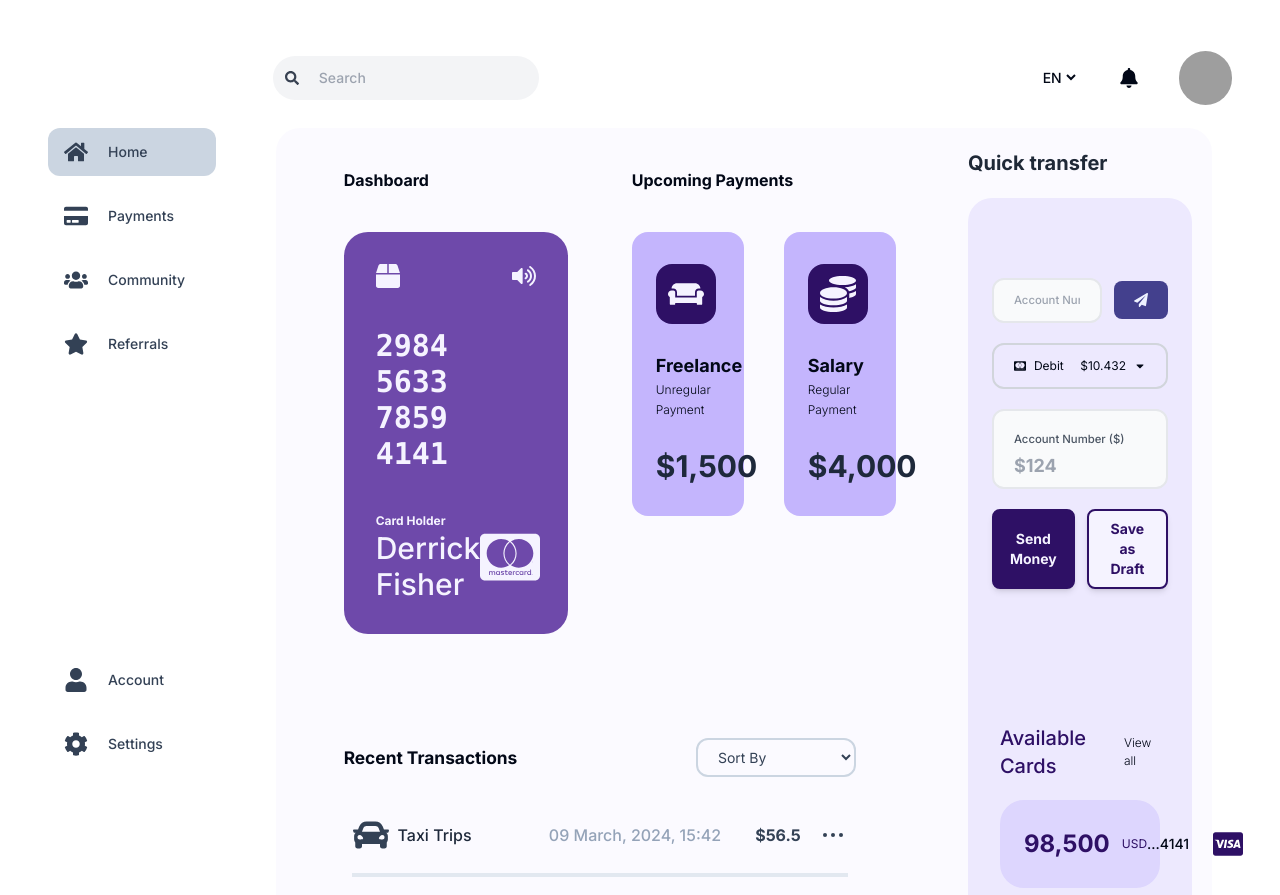
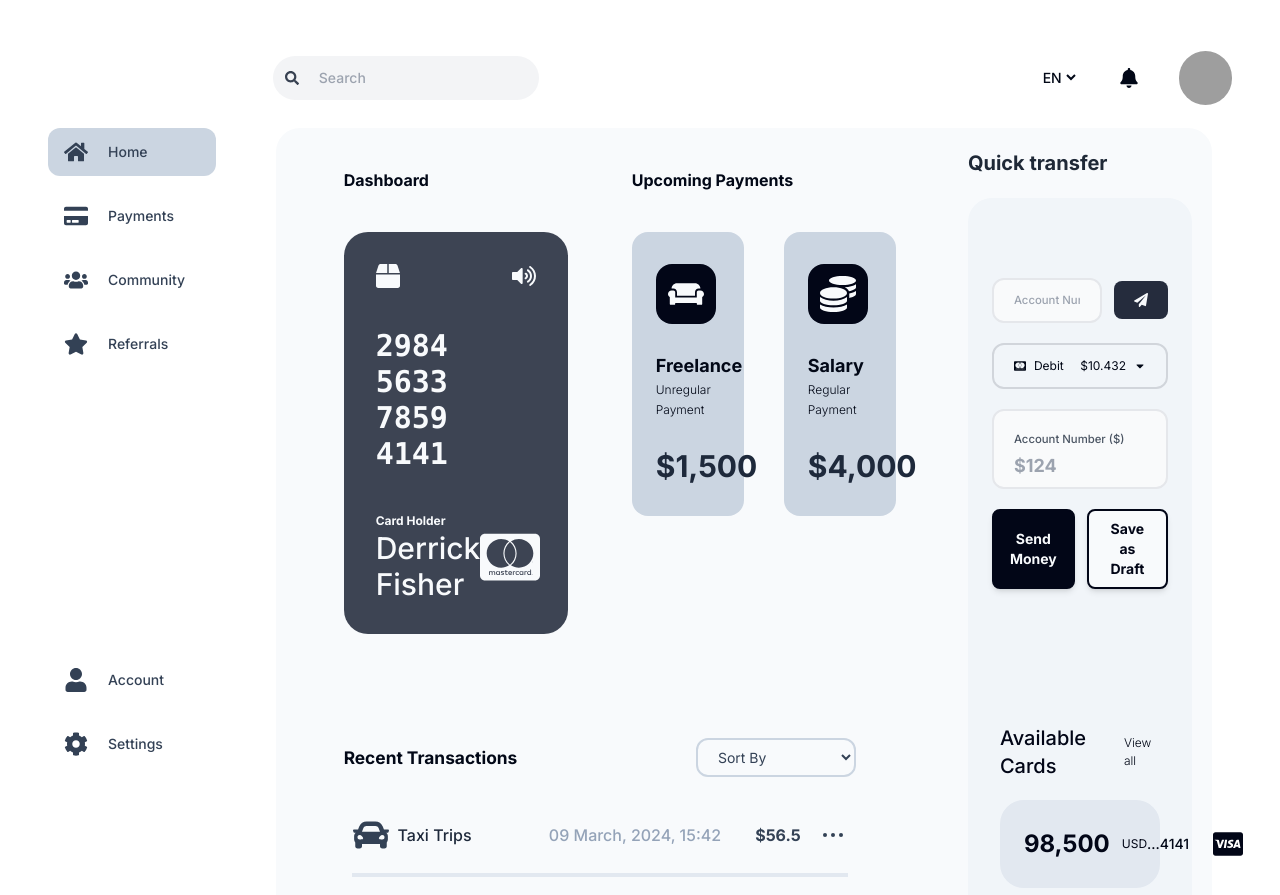
Before and after one commit to arewageek/mobank, a Next.js app: page /dashboard in a window 1280 px wide. Shown: the top 895 px of the page. Built offline with nearby package versions, Linux system fonts and the light colour scheme; grey boxes are pictures that could not be loaded.

Commit message:
Color remodelled

```diff
--- a/src/app/dashboard/page.jsx
+++ b/src/app/dashboard/page.jsx
@@ -1,29 +1,24 @@
-import { VirtualCard } from '@/components/bits/VirtualCard'
-import { QuickTransfer } from '@/components/modules/QuickTransfer'
-import { RecentTrxs } from '@/components/modules/RecentTrxs'
-import { UpcomingPayments } from '@/components/modules/UpcomingPayments'
-import React from 'react'
+import { VirtualCard } from "@/components/bits/VirtualCard";
+import { QuickTransfer } from "@/components/modules/QuickTransfer";
+import { RecentTrxs } from "@/components/modules/RecentTrxs";
+import { UpcomingPayments } from "@/components/modules/UpcomingPayments";
+import React from "react";
 
 const Dashboard = () => {
   return (
-        <main className="w-full bg-violet-50/40 p-5 rounded-3xl flex">
+    <main className="w-full bg-slate-50 p-5 rounded-3xl flex">
       <div className="w-full md:w-3/4 px-3 md:pr-20 md:pl-4">
-
         <div className="w-full h-fit flex flex-wrap flex-col md:flex-row">
           <div className="w-full h-fit md:w-1/2 px-8 py-3">
             <div className="mb-10 my-2">
-                            <h4 className="font-bold">
-                                Dashboard
-                            </h4>
+              <h4 className="font-bold">Dashboard</h4>
             </div>
             <VirtualCard />
           </div>
 
           <div className="w-full h-fit md:w-1/2 px-8 py-3">
             <div className="mb-10 my-2">
-                            <h4 className="font-bold">
-                                Upcoming Payments
-                            </h4>
+              <h4 className="font-bold">Upcoming Payments</h4>
             </div>
             <UpcomingPayments />
           </div>
@@ -37,14 +32,13 @@ const Dashboard = () => {
             <RecentTrxs />
           </div>
         </div>
-
       </div>
 
       <div className="w-full md:w-1/4">
         <QuickTransfer />
       </div>
     </main>
-    )
-}
+  );
+};
 
-export default Dashboard
+export default Dashboard;
--- a/src/components/bits/VirtualCard.jsx
+++ b/src/components/bits/VirtualCard.jsx
@@ -1,9 +1,9 @@
-import React from 'react'
-import { FaBox, FaCcMastercard, FaVolumeUp } from 'react-icons/fa'
+import React from "react";
+import { FaBox, FaCcMastercard, FaVolumeUp } from "react-icons/fa";
 
 export const VirtualCard = () => {
   return (
-        <div className='w-full h-full rounded-3xl bg-violet-900/80 text-violet-50 px-8 py-8'>
+    <div className="w-full h-full rounded-3xl bg-slate-900/80 text-slate-50 px-8 py-8">
       <div className="flex justify-between items-center text-2xl mb-10">
         <div>
           <FaBox />
@@ -22,12 +22,8 @@ export const VirtualCard = () => {
 
       <div className="w-full flex items-center justify-between">
         <div className="flex space-y-0 flex-col">
-                    <span className="text-[9pt] font-bold">
-                        Card Holder
-                    </span>
-                    <span className="text-3xl font-[450]">
-                        Derrick Fisher
-                    </span>
+          <span className="text-[9pt] font-bold">Card Holder</span>
+          <span className="text-3xl font-[450]">Derrick Fisher</span>
         </div>
 
         <div className="text-6xl">
@@ -35,5 +31,5 @@ export const VirtualCard = () => {
         </div>
       </div>
     </div>
-    )
-}
+  );
+};
--- a/src/components/modules/AvailableCards.jsx
+++ b/src/components/modules/AvailableCards.jsx
@@ -1,59 +1,58 @@
-import { FaCcMastercard, FaCcVisa, FaCreditCard } from "react-icons/fa"
+import { FaCcMastercard, FaCcVisa, FaCreditCard } from "react-icons/fa";
 
 export const AvailableCards = () => {
   const cards = [
     {
       balance: 98500,
-            currency: 'usd',
+      currency: "usd",
       digits: 4141,
-            type: 'mastercard'
+      type: "mastercard",
     },
     {
       balance: 76280,
-            currency: 'eur',
+      currency: "eur",
       digits: 8345,
-            type: 'visa'
-        }
-    ]
+      type: "visa",
+    },
+  ];
 
   return (
     <div className="w-full mt-[80pt] px-2 py-2">
       <div className="w-full flex justify-between items-center">
-                <span className="text-xl font-[450] text-violet-950">
+        <span className="text-xl font-[450] text-slate-950">
           Available Cards
         </span>
 
-                <span className="text-[9pt] font-light">
-                    View all
-                </span>
+        <span className="text-[9pt] font-light">View all</span>
       </div>
 
       <div className="mt-5">
-                {
-                    cards.map((card, index) => (
-                        <div className="w-full py-7 px-6 rounded-3xl bg-violet-200 flex justify-between my-3">
+        {cards.map((card, index) => (
+          <div className="w-full py-7 px-6 rounded-3xl bg-slate-200 flex justify-between my-3">
             <div className="flex items-center space-x-3">
-                                <span className="font-bold text-2xl text-violet-950">
-                                    { card.balance.toLocaleString() }
+              <span className="font-bold text-2xl text-slate-950">
+                {card.balance.toLocaleString()}
               </span>
-                                <span className="text-[9pt] font-[400] text-violet-950 uppercase">
-                                    { card.currency }
+              <span className="text-[9pt] font-[400] text-slate-950 uppercase">
+                {card.currency}
               </span>
             </div>
 
             <div className="flex justify-around items-center space-x-6">
-                                <span className="text-sm font-[450]">
-                                    ...{ card.digits }
-                                </span>
-                                <span className="text-3xl text-violet-950">
-                                    { card.type == 'mastercard' ? <FaCcVisa /> : (card.type == 'mastercard' ? <FaCcMastercard /> : <FaCreditCard />) }
+              <span className="text-sm font-[450]">...{card.digits}</span>
+              <span className="text-3xl text-slate-950">
+                {card.type == "mastercard" ? (
+                  <FaCcVisa />
+                ) : card.type == "mastercard" ? (
+                  <FaCcMastercard />
+                ) : (
+                  <FaCreditCard />
+                )}
               </span>
             </div>
           </div>
-                    ))
-                }
-
+        ))}
       </div>
     </div>
-    )
-}
+  );
+};
--- a/src/components/modules/QuickTransfer.jsx
+++ b/src/components/modules/QuickTransfer.jsx
@@ -1,6 +1,6 @@
-import React from 'react'
-import { FaCaretDown, FaCcMastercard, FaPaperPlane } from 'react-icons/fa'
-import { AvailableCards } from './AvailableCards'
+import React from "react";
+import { FaCaretDown, FaCcMastercard, FaPaperPlane } from "react-icons/fa";
+import { AvailableCards } from "./AvailableCards";
 
 export const QuickTransfer = () => {
   return (
@@ -9,11 +9,15 @@ export const QuickTransfer = () => {
         Quick transfer
       </h3>
 
-            <div className="rounded-3xl bg-violet-100 flex flex-col space-y-5 px-6 py-20">
+      <div className="rounded-3xl bg-slate-100 flex flex-col space-y-5 px-6 py-20">
         <div className="w-full flex items-center space-x-3">
-                    <input type="tel" className="text-[8.5pt] font-[450] px-5 py-3 border-2 border-gray-200 bg-gray-50 text-gray-600 placeholder:text-gray-400 w-full rounded-xl" placeholder="Account Number" />
+          <input
+            type="tel"
+            className="text-[8.5pt] font-[450] px-5 py-3 border-2 border-gray-200 bg-gray-50 text-gray-600 placeholder:text-gray-400 w-full rounded-xl"
+            placeholder="Account Number"
+          />
 
-                    <button className="px-5 py-3 rounded-lg bg-indigo-900/90 text-sm text-indigo-50 hover:bg-black transition duration-300">
+          <button className="px-5 py-3 rounded-lg bg-slate-900/90 text-sm text-slate-50 hover:bg-black transition duration-300">
             <FaPaperPlane />
           </button>
         </div>
@@ -24,15 +28,11 @@ export const QuickTransfer = () => {
               <span>
                 <FaCcMastercard />
               </span>
-                            <span>
-                                Debit
-                            </span>
+              <span>Debit</span>
             </div>
 
             <div className="flex items-center space-x-2">
-                            <span>
-                                $10.432
-                            </span>
+              <span>$10.432</span>
               <span>
                 <FaCaretDown />
               </span>
@@ -40,22 +40,23 @@ export const QuickTransfer = () => {
           </div>
         </div>
 
-
         <div className="w-full flex items-center space-x-3">
           <div className="text-[8.5pt] font-[450] h-[60pt] px-5 py-5 border-2 border-gray-200 bg-gray-50 text-gray-600  w-full rounded-xl">
-                        <label htmlFor="#amount">
-                            Account Number ($)
-                        </label>
-                        <input type="amount" className="h-full w-full text-lg font-bold text-gray-900 bg-transparent" placeholder="$124" />
+            <label htmlFor="#amount">Account Number ($)</label>
+            <input
+              type="amount"
+              className="h-full w-full text-lg font-bold text-gray-900 bg-transparent"
+              placeholder="$124"
+            />
           </div>
         </div>
 
         <div className="w-full flex justify-center space-x-3 font-bold text-sm">
-                    <button className="bg-violet-950 text-violet-50 px-4 py-2 w-full shadow-md rounded-lg hover:bg-violet-300 border-2 border-violet-950 hover:text-violet-950 transition duration-300">
+          <button className="bg-slate-950 text-slate-50 px-4 py-2 w-full shadow-md rounded-lg hover:bg-slate-300 border-2 border-slate-950 hover:text-slate-950 transition duration-300">
             Send Money
           </button>
 
-                    <button className="bg-violet-50 text-violet-950 px-4 py-2 w-full shadow-md rounded-lg hover:bg-violet-300 border-2 border-violet-950 hover:text-violet-950 transition duration-300">
+          <button className="bg-slate-50 text-slate-950 px-4 py-2 w-full shadow-md rounded-lg hover:bg-slate-300 border-2 border-slate-950 hover:text-slate-950 transition duration-300">
             Save as Draft
           </button>
         </div>
@@ -65,5 +66,5 @@ export const QuickTransfer = () => {
         </div>
       </div>
     </div>
-    )
-}
+  );
+};
--- a/src/components/modules/UpcomingPayments.jsx
+++ b/src/components/modules/UpcomingPayments.jsx
@@ -1,50 +1,36 @@
-import React from 'react'
-import { FaCoins, FaCouch } from 'react-icons/fa'
+import React from "react";
+import { FaCoins, FaCouch } from "react-icons/fa";
 
 export const UpcomingPayments = () => {
   return (
     <div className="w-full h-full flex justify-around space-x-10">
-            <div className="w-full md:w-1/2 bg-violet-300 py-8 px-6 rounded-2xl flex flex-col items-start space-y-7">
-                <div className="text-4xl rounded-2xl px-3 py-3 bg-violet-950 text-violet-50">
+      <div className="w-full md:w-1/2 bg-slate-300 py-8 px-6 rounded-2xl flex flex-col items-start space-y-7">
+        <div className="text-4xl rounded-2xl px-3 py-3 bg-slate-950 text-slate-50">
           <FaCouch />
         </div>
 
         <div className="">
           <div className="text-sm">
-                        <h3 className="font-bold text-lg">
-                            Freelance
-                        </h3>
-                        <p className="text-[9pt] font-light">
-                            Unregular Payment
-                        </p>
+            <h3 className="font-bold text-lg">Freelance</h3>
+            <p className="text-[9pt] font-light">Unregular Payment</p>
+          </div>
+        </div>
+        <div className="font-bold text-3xl text-slate-800">$1,500</div>
       </div>
 
-                </div>
-                <div className="font-bold text-3xl text-slate-800">
-                    $1,500
-                </div>
-            </div>
-
-            <div className="w-full md:w-1/2 bg-violet-300 py-8 px-6 rounded-2xl flex flex-col items-start space-y-7">
-                <div className="text-4xl rounded-2xl px-3 py-3 bg-violet-950 text-violet-50">
+      <div className="w-full md:w-1/2 bg-slate-300 py-8 px-6 rounded-2xl flex flex-col items-start space-y-7">
+        <div className="text-4xl rounded-2xl px-3 py-3 bg-slate-950 text-slate-50">
           <FaCoins />
         </div>
 
         <div className="">
           <div className="text-sm">
-                        <h3 className="font-bold text-lg">
-                            Salary
-                        </h3>
-                        <p className="text-[9pt] font-light">
-                            Regular Payment
-                        </p>
-                    </div>
-
-                </div>
-                <div className="font-bold text-3xl text-slate-800">
-                    $4,000
+            <h3 className="font-bold text-lg">Salary</h3>
+            <p className="text-[9pt] font-light">Regular Payment</p>
           </div>
         </div>
+        <div className="font-bold text-3xl text-slate-800">$4,000</div>
       </div>
-    )
-}
+    </div>
+  );
+};
--- a/src/components/navigation/dashboard/TopNav.jsx
+++ b/src/components/navigation/dashboard/TopNav.jsx
@@ -1,4 +1,4 @@
-import { FaBell, FaSearch } from 'react-icons/fa'
+import { FaBell, FaSearch } from "react-icons/fa";
 
 export const TopNav = () => {
   return (
@@ -9,7 +9,11 @@ export const TopNav = () => {
             <button className="border-none bg-transparent">
               <FaSearch />
             </button>
-                        <input type="text" className="border-none bg-transparent w-full hover:border-none focus:border-none focus-within:border-none py-1 px-2 font-[450]" placeholder="Search" />
+            <input
+              type="text"
+              className="border-none bg-transparent w-full hover:border-none focus:border-none focus-within:border-none py-1 px-2 font-[450]"
+              placeholder="Search"
+            />
           </div>
         </form>
       </div>
@@ -28,9 +32,14 @@ export const TopNav = () => {
         </div>
 
         <div className="flex justify-center items-center h-full">
-                        <img src="./download.jpeg" alt="Profile" className="rounded-full h-[40pt] w-[40pt]" />
+          <img
+            // src="download.jpeg"
+            src="https://thispersondoesnotexist.com"
+            alt="Profile"
+            className="rounded-full h-[40pt] w-[40pt]"
+          />
         </div>
       </div>
     </div>
-    )
-}
+  );
+};
```
Lines whose indentation alone changed are shown as unchanged.
